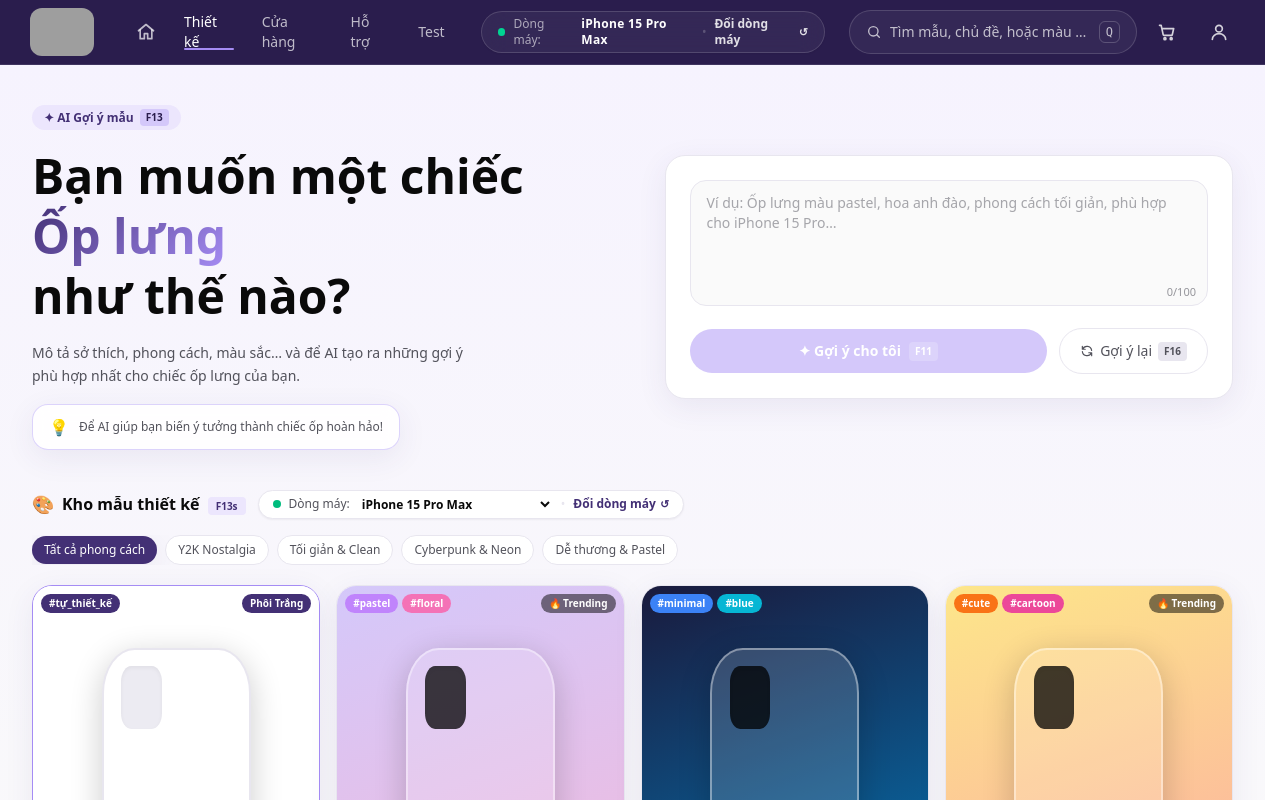
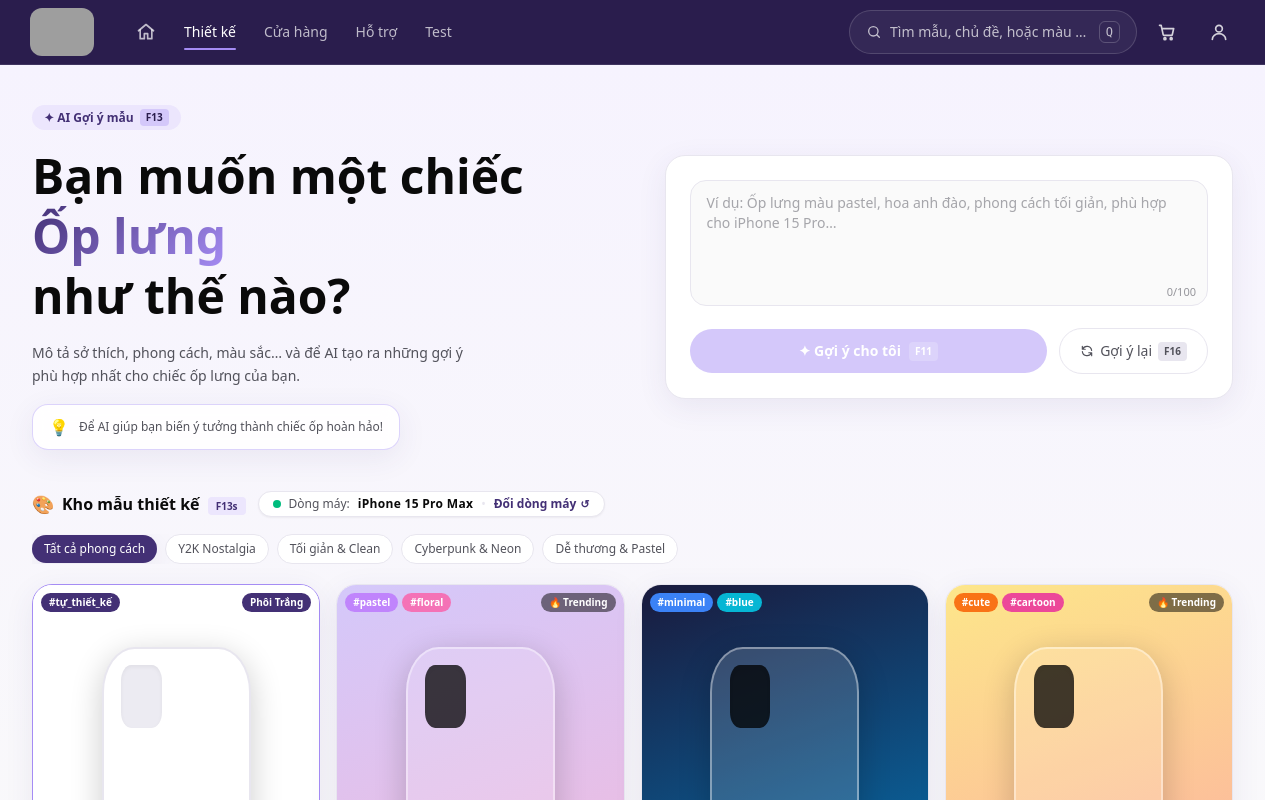
Before and after one commit to ANhat-EcoLaw-MIS/ECOMMERCE-WEB-CASEYEs, an Angular app: page /design-studio/select-model in a window 1280 px wide. Both pictures are taken after a click on the button "Tiếp tục". Shown: the top 800 px of the page. Built offline with nearby package versions, Linux system fonts and the light colour scheme; grey boxes are pictures that could not be loaded.

Commit message:
fix(templates): remove header model pill and disable direct dropdown in favor of explicit switch

```diff
--- a/src/app/core/layout/header/header.html
+++ b/src/app/core/layout/header/header.html
@@ -38,27 +38,6 @@
         }
       </ul>
     </nav>
-
-    <!-- Center: Active Model & Switcher Pill in Design Studio (Exact Canvas match) -->
-    @if (isDesignStudio() && selectedModel(); as model) {
-      <div class="hidden md:flex items-center gap-2 rounded-pill border border-white/15 bg-white/5 px-4 py-1 text-xs text-white/85 shadow-xs backdrop-blur-md">
-        <span class="inline-block h-2 w-2 rounded-full" [class]="model.has3dModel ? 'bg-emerald-400' : 'bg-amber-400'"></span>
-        <span class="text-white/60">Dòng máy:</span>
-        <span class="font-display font-bold text-white tracking-wide">{{ model.name }}</span>
-        @if (!model.has3dModel) {
-          <span class="rounded bg-amber-400/20 border border-amber-300/30 px-1.5 py-0.2 text-[9px] font-bold text-amber-200">Chưa hỗ trợ 3D</span>
-        }
-        <span class="text-white/20">•</span>
-        <a
-          routerLink="/design-studio/select-model"
-          class="font-semibold text-brand-300 hover:text-white transition-colors cursor-pointer flex items-center gap-1"
-          title="Đổi sang dòng điện thoại khác"
-        >
-          <span>Đổi dòng máy</span>
-          <span class="text-[11px]">↺</span>
-        </a>
-      </div>
-    }
 
     <!-- Right side actions -->
     <div class="ml-auto flex items-center gap-1 sm:gap-2">
--- a/src/app/core/layout/header/header.ts
+++ b/src/app/core/layout/header/header.ts
@@ -1,12 +1,9 @@
 import {ChangeDetectionStrategy, Component, computed, inject, input, output, signal} from '@angular/core';
-import {NavigationEnd, Router, RouterLink, RouterLinkActive} from '@angular/router';
-import {toSignal} from '@angular/core/rxjs-interop';
-import {filter, map, startWith} from 'rxjs/operators';
+import {Router, RouterLink, RouterLinkActive} from '@angular/router';
 import {NAV_ITEMS} from './nav-items';
 import {NotificationManager} from '../../../shared/ui/notification/notification.manager';
 import {SupabaseAuthService} from '../../supabase/supabase-auth.service';
 import {AuthModal} from '../../auth/auth-modal';
-import {StudioCatalogService} from '../../../features/design-studio/services/studio-catalog';
 
 @Component({
   selector: 'app-header',
@@ -20,24 +17,6 @@ export class Header {
   protected readonly auth = inject(SupabaseAuthService);
   private readonly notifications = inject(NotificationManager);
   private readonly authModal = inject(AuthModal);
-  private readonly catalog = inject(StudioCatalogService, { optional: true });
-
-  private readonly currentUrl = toSignal(
-    this.router.events.pipe(
-      filter((e): e is NavigationEnd => e instanceof NavigationEnd),
-      map((e) => e.urlAfterRedirects),
-      startWith(this.router.url)
-    ),
-    { initialValue: this.router.url }
-  );
-
-  protected readonly isDesignStudio = computed(() => {
-    return this.currentUrl().includes('/design-studio');
-  });
-
-  protected readonly selectedModel = computed(() => {
-    return this.catalog?.selectedModel() ?? null;
-  });
   /** Number of items in the cart. Provided by the parent. */
   readonly cartCount = input(0);
 
--- a/src/app/features/design-studio/components/template-browser/template-browser.html
+++ b/src/app/features/design-studio/components/template-browser/template-browser.html
@@ -204,21 +204,11 @@
           </h2>
         </div>
 
-        <!-- Sleek Model Selector Pill matching Canvas Design -->
+        <!-- Sleek Model Selector Pill matching Canvas Design (Static label + Switch action) -->
         <div class="inline-flex items-center gap-2 rounded-pill border border-line bg-surface-alt px-3.5 py-1 text-xs text-ink shadow-xs transition-all hover:border-brand-300">
           <span class="inline-block h-2 w-2 rounded-full" [class]="state.selectedModel().has3dModel ? 'bg-emerald-500' : 'bg-amber-500'"></span>
           <span class="text-ink-soft">Dòng máy:</span>
-
-          <select
-            [value]="state.selectedModel().id"
-            (change)="onQuickChangeModel($event)"
-            class="font-display font-bold text-ink bg-transparent outline-none cursor-pointer hover:text-brand-800 text-xs pr-1"
-            title="Nhấn để đổi dòng máy nhanh"
-          >
-            @for (m of state.allModels(); track m.id) {
-              <option [value]="m.id">{{ m.name }}{{ !m.has3dModel ? ' (Chưa có 3D)' : '' }}</option>
-            }
-          </select>
+          <span class="font-display font-bold text-ink tracking-wide">{{ state.selectedModel().name }}</span>
 
           @if (!state.selectedModel().has3dModel) {
             <span class="rounded bg-amber-100 border border-amber-200 px-1.5 py-0.2 text-[9px] font-bold text-amber-800">Chưa hỗ trợ 3D</span>
--- a/src/app/features/design-studio/components/template-browser/template-browser.ts
+++ b/src/app/features/design-studio/components/template-browser/template-browser.ts
@@ -203,13 +203,6 @@ export class TemplateBrowser {
     this.showNoResults.set(false);
   }
 
-  protected onQuickChangeModel(event: Event): void {
-    const target = event.target as HTMLSelectElement;
-    if (target?.value) {
-      this.state.requestModelChange(target.value);
-    }
-  }
-
   /** FR-DES-06/AF3: Trigger AI suggestion. Show Trending when no match. */
   protected onAiSearch(): void {
     if (!this.aiPrompt().trim()) return;
```
